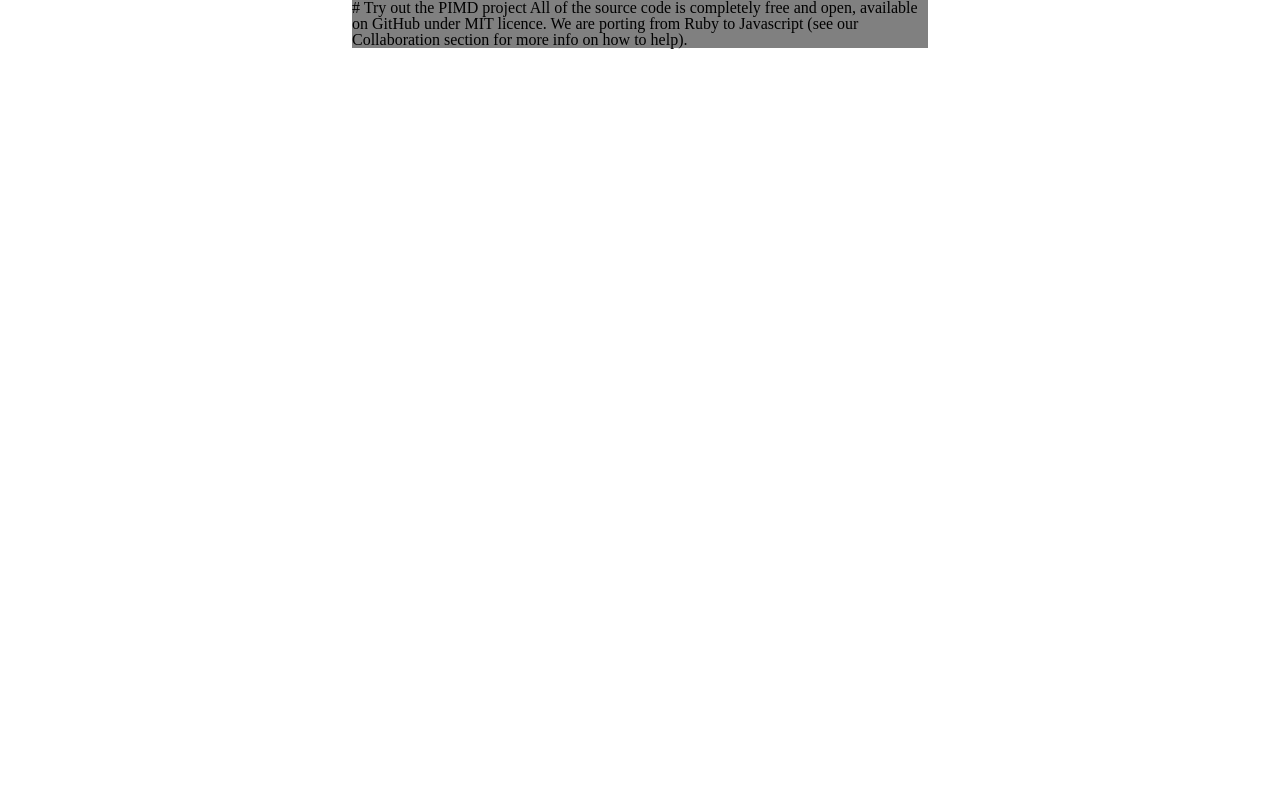
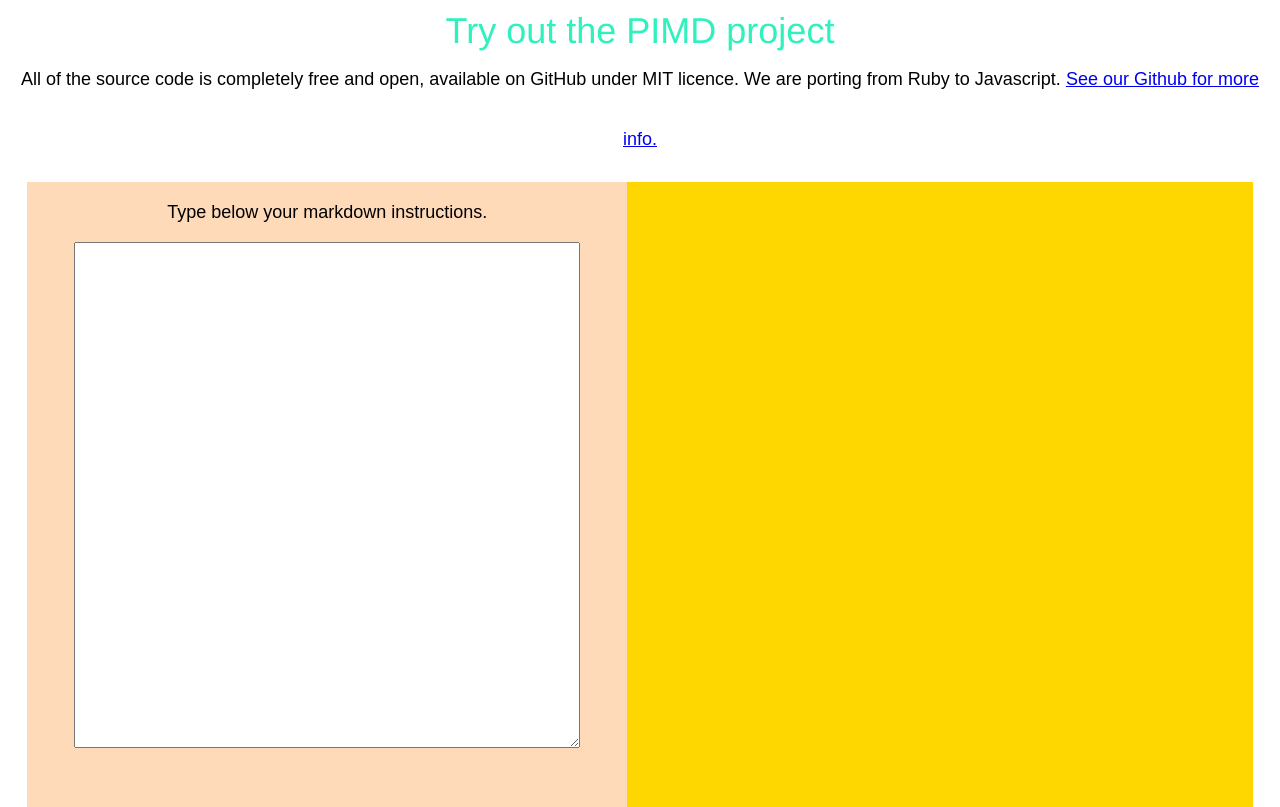
Before and after one commit to hagenburger/pimd, a website with bundled scripts: page demo/index.html in a window 1280 px wide. Built offline with nearby package versions, Linux system fonts and the light colour scheme.

Commit message:
Working version of live demo

```diff
--- a/demo/css/style.css
+++ b/demo/css/style.css
@@ -1,5 +1,7 @@
+
     html, body {
         height: 100%;
+        width: 100%;
         margin: 0;
     }
 
@@ -10,37 +12,55 @@
         color: #2ef1bd;
     }
 
+    h2 {
+        font-family: "Gubia", "helvetica neue", helvetica, arial, sans-serif;
+        font-weight: 400;
+        font-size: 36px;
+        color: #2ef1bd;
+    }
+
     p {
         font-family: "source sans pro", arial, helvetica, sans-serif;
         font-weight: 200;
         font-size: 18px;
         color: black;
+        line-height: 60px;
     }
 
     #container {
-    display: flex;
         margin: 0;
     }
 
     #parserDiv {
+        display: flex;
         flex-flow: row nowrap;
         justify-content: center;
-    display: flex;
         width: 100%;
     }
 
     #markdownInput {
-    background-color: grey;
-    width: 45%;
+        background-color: peachpuff;
+    text-align: center;
+        width: 600px;
+        position: relative;
+        overflow-y: scroll;
     }
 
-#renderedMarkdown {
-    background-color: peachpuff;
-    width: 45%;
+    #inputParsed {
+        background-color: gold;
+        width: 600px;
+        height: 600px;
+        padding: 1%;
+        position: relative;
+        overflow-y: scroll;
     }
 
     #myInput {
-    width: 80%;
+        width: 500px;
         height: 500px;
-    margin: 5%;
     }
+
+    #intro {
+        text-align: center;
+        padding: 1%;
+    }
--- a/demo/index.html
+++ b/demo/index.html
@@ -9,14 +9,19 @@
     </head>
     <body>
         <div id='container'>
+            <div id='intro'><h2>Try out the PIMD project</h2>
+                   <p>All of the source code is completely free and open, available on GitHub under MIT licence. We are porting from Ruby to Javascript. <a href='https://github.com/livingstyleguide/' target="_blank">See our Github for more info.</a></p>
+            </div>
             <div id='parserDiv'>
                 <div id='markdownInput'>
+                    <p>Type below your markdown instructions.</p>
                     <form id="parseForm">
                         <textarea type="text" id="myInput"></textarea>
                     </form>
                 </div>
                 <div id='inputParsed'></div>
             </div>
+            <div id='rest'></div>
         </div>
 
     </body>
--- a/demo/js/script.js
+++ b/demo/js/script.js
@@ -1,16 +1,10 @@
 var { Document } = require('pimd');
-
-const mdInput = document.getElementById("markdownInput");
-window.onload = function (){
-    mdInput.innerHTML = `# Try out the PIMD project
-    All of the source code is completely free and open, available on GitHub under MIT licence. We are porting from Ruby to Javascript (see our Collaboration section for more info on how to help).
-    `;
-};
 
 const userInput = document.getElementById("myInput");
 userInput.addEventListener('input',  function(e) {
     e.preventDefault();
-    const contentString = document.getElementById("myInput").value;
+    const myInput = document.getElementById("myInput").value;
+    const contentString = `${myInput}`;
     convertWithPimd(contentString);
 }
 );
```
Lines whose indentation alone changed are shown as unchanged.
